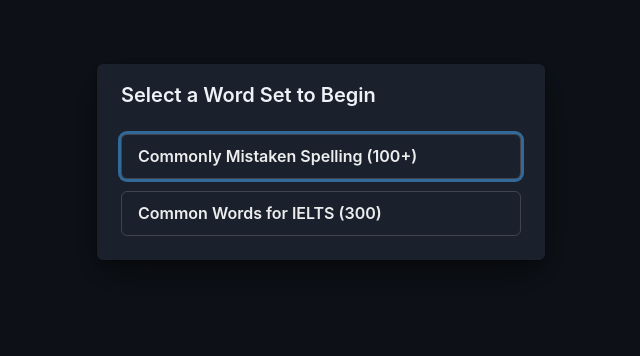
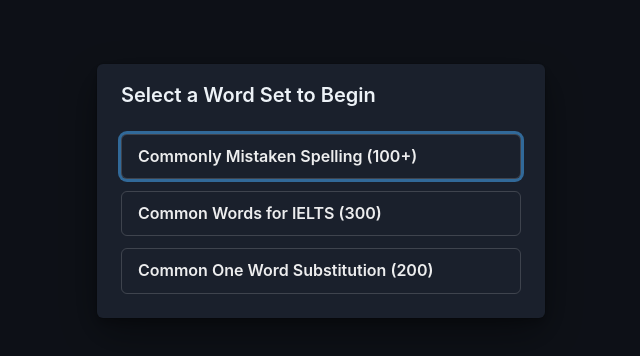
Before and after one commit to sudarshaana/learn, a React (Vite) app: page / in a window 1280 px wide. Shown: the top 356 px of the page, without its empty margins (319-959 px from the left). Built offline with nearby package versions, Linux system fonts and the light colour scheme.

Commit message:
added one word sub words to the item

```diff
--- a/src/data/wordSets.js
+++ b/src/data/wordSets.js
@@ -8,6 +8,12 @@
     id: 'common-ielts',
     name: 'Common Words for IELTS (300)',
     url: 'https://raw.githubusercontent.com/sudarshaana/learn/refs/heads/main/src/data/word2.csv'
+  },
+  {
+    id: 'common-one-word-subs',
+    name: 'Common One Word Substitution (200)',
+    url: 'https://raw.githubusercontent.com/sudarshaana/learn/refs/heads/main/src/data/one_word_sub.csv'
   }
+
   // Add more word sets here
 ]
```
